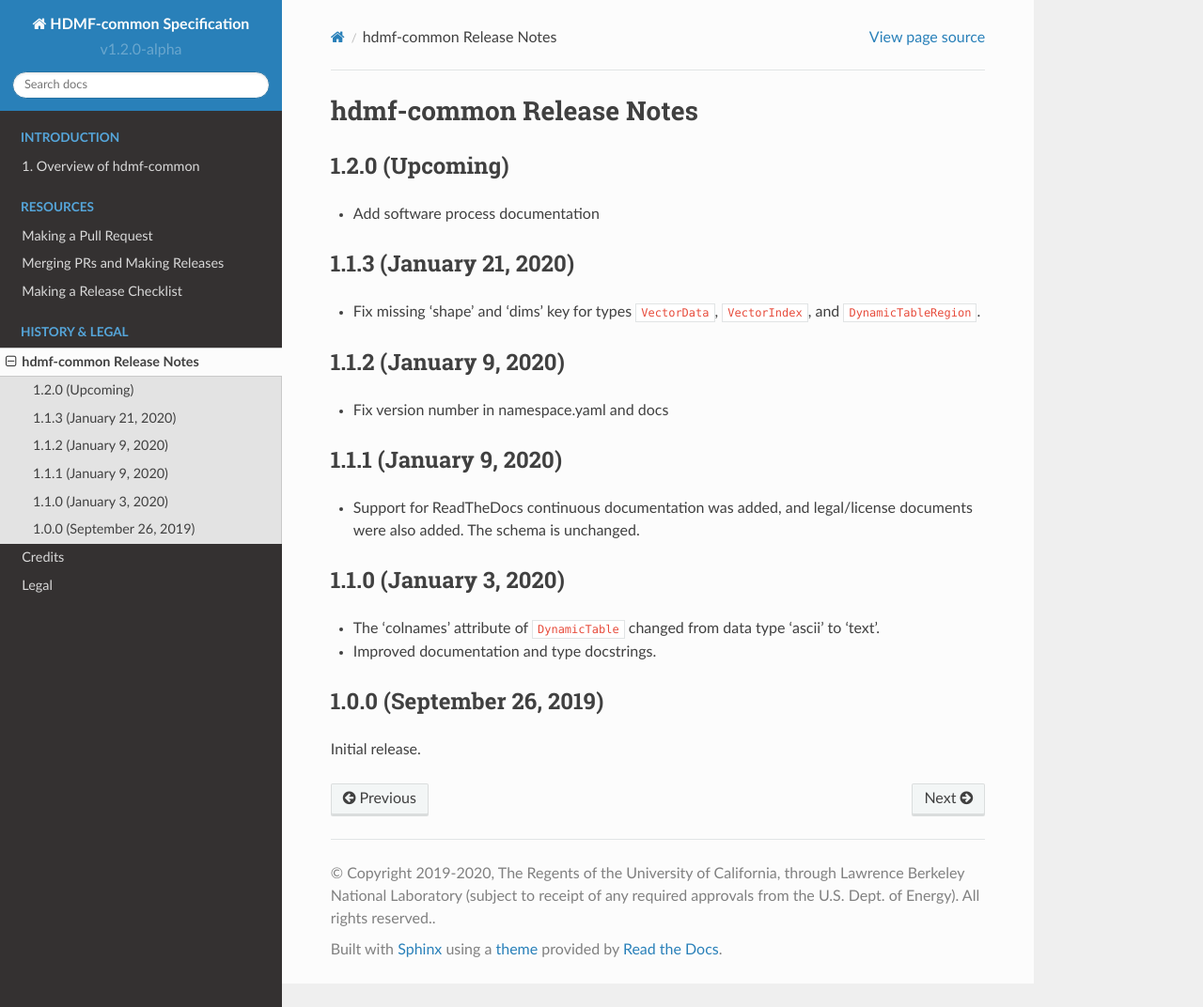
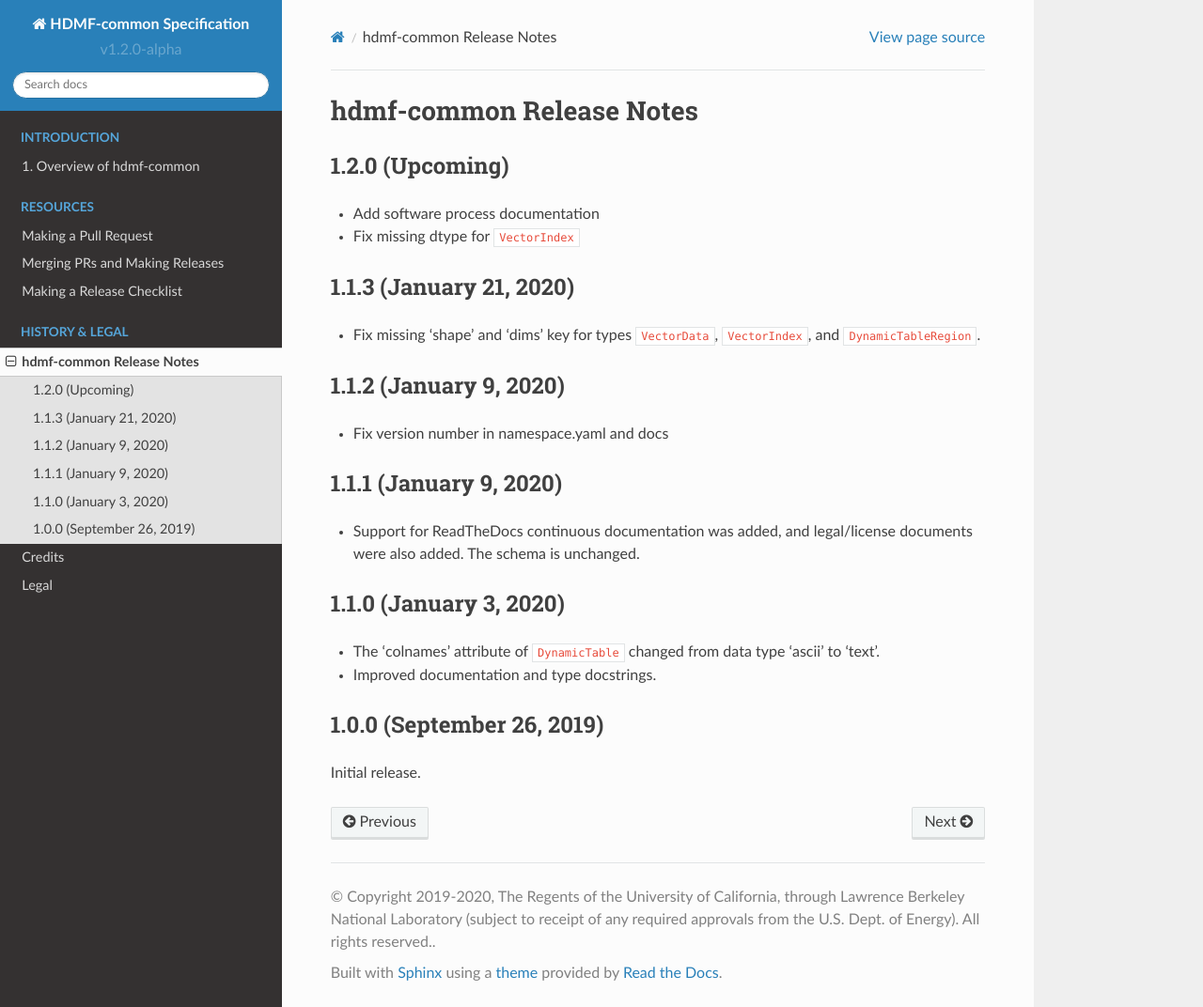
Before and after one commit to hdmf-dev/hdmf-common-schema, a Sphinx documentation site: the page built from docs/source/format_release_notes.rst, in a window 1280 px wide and 1072 px high. Shown: the whole window at 94% size. Built offline with Sphinx 7.4.7 and the Read the Docs theme 2.0.0, drawn with Linux system fonts in a browser that asks for light colours.

Commit message:
update release notes

```diff
--- a/docs/source/format_release_notes.rst
+++ b/docs/source/format_release_notes.rst
@@ -5,6 +5,7 @@
 ------------------------
 
 - Add software process documentation
+- Fix missing dtype for ``VectorIndex``
 
 1.1.3 (January 21, 2020)
 ------------------------
```
